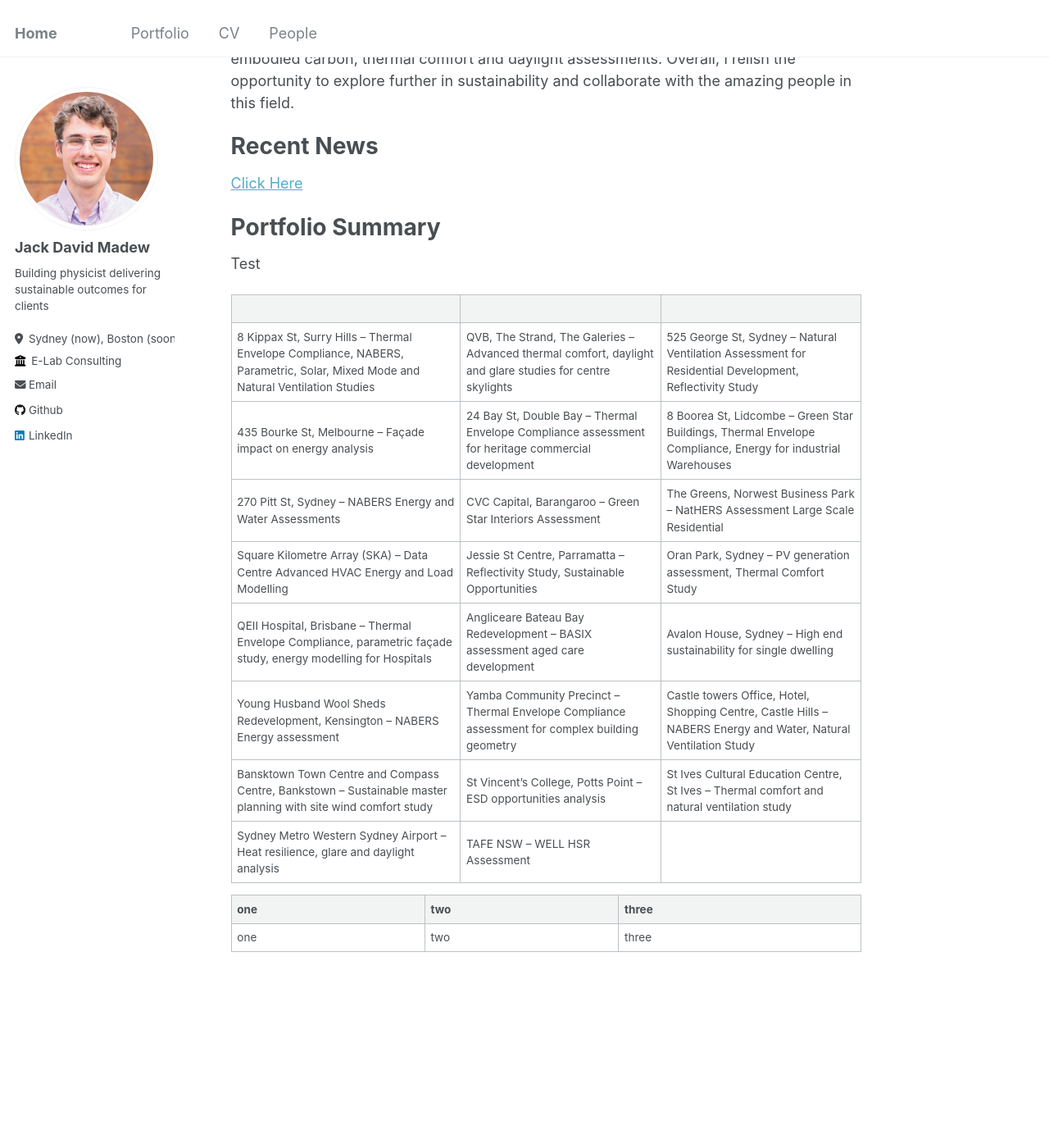
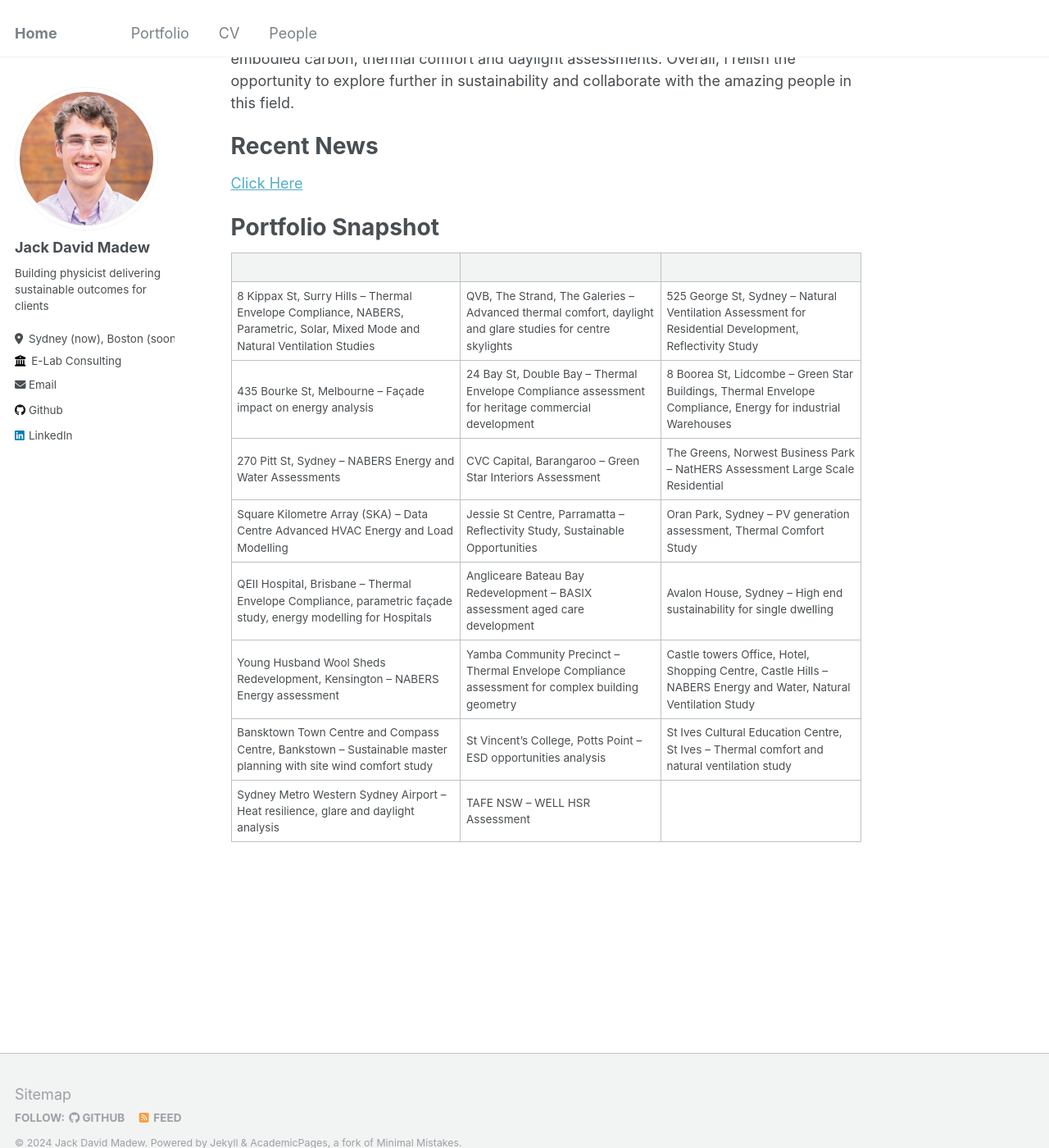
Before and after one commit to JackMadew/jackmadew.github.io, a Jekyll site: the page built from _pages/about.md, in a window 1280 px wide and 1400 px high, scrolled down 245 px. Shown: the whole window at 82% size. Built offline with Jekyll 4.4.1, drawn with Linux system fonts in a browser that asks for light colours.

Commit message:
Update about.md

```diff
--- a/_pages/about.md
+++ b/_pages/about.md
@@ -16,9 +16,9 @@ Recent News
 [Click Here](https://www.linkedin.com/in/jack-madew-14814216b/)
 
 
-Portfolio Summary
+Portfolio Snapshot
 ======
-Test
+
 
 |  |  |  |
 |---|---|---|
@@ -30,9 +30,3 @@ Test
 | Young Husband Wool Sheds Redevelopment, Kensington – NABERS Energy assessment | Yamba Community Precinct – Thermal Envelope Compliance assessment for complex building geometry | Castle towers Office, Hotel, Shopping Centre, Castle Hills – NABERS Energy and Water, Natural Ventilation Study |
 | Bansktown Town Centre and Compass Centre, Bankstown – Sustainable master planning with site wind comfort study | St Vincent’s College, Potts Point – ESD opportunities analysis | St Ives Cultural Education Centre, St Ives – Thermal comfort and natural ventilation study |
 | Sydney Metro Western Sydney Airport – Heat resilience, glare and daylight analysis | TAFE NSW – WELL HSR Assessment |  |
-
-
-
-| one | two | three |
-|---|---|---|
-| one | two | three |
```
